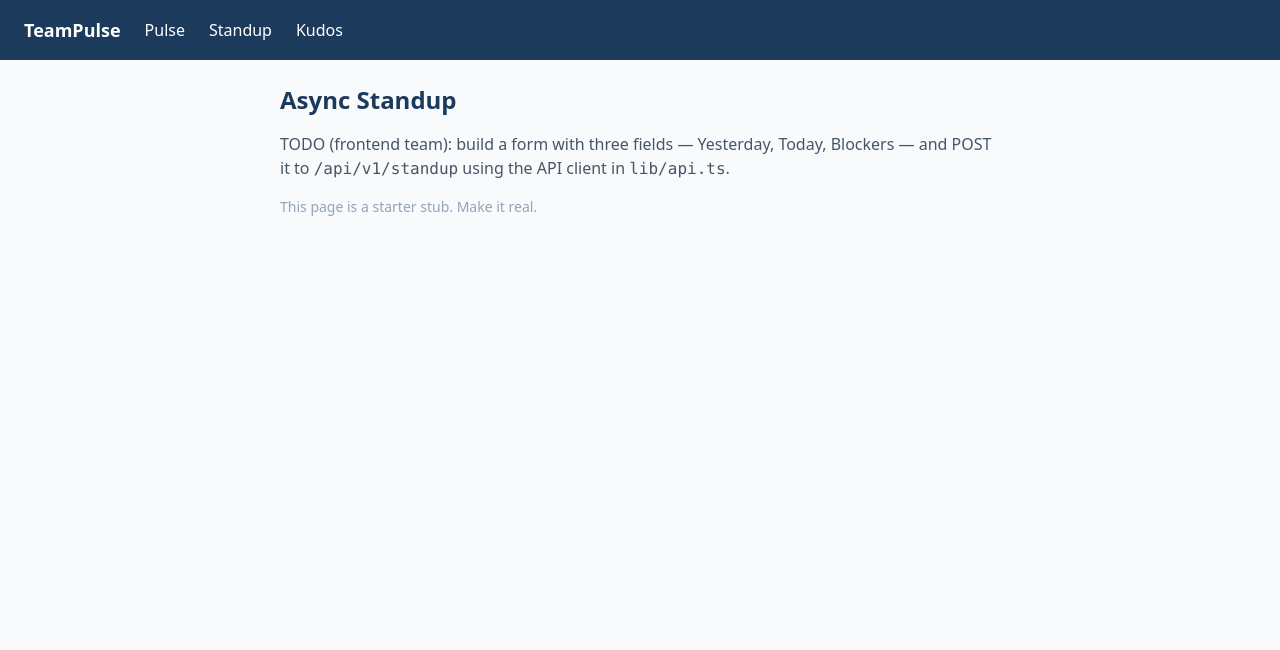
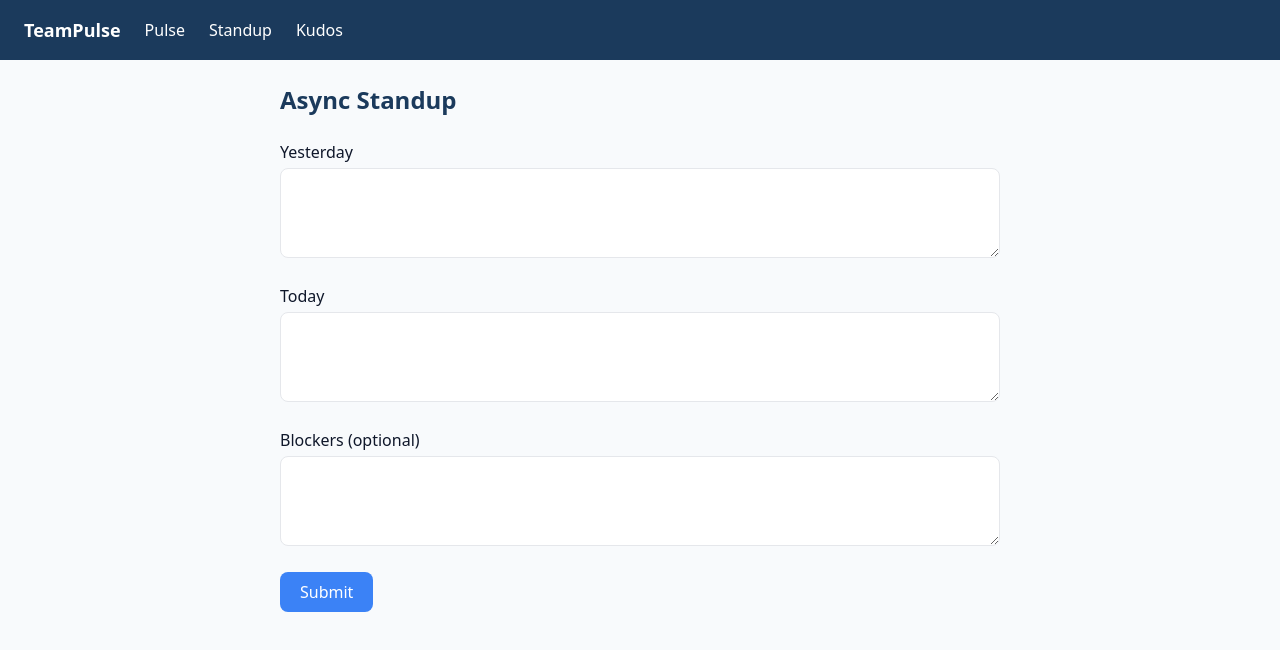
Before and after one commit to Vionex-Digital-Solutions/teampulse, a Next.js app in the folder web/: page /standup in a window 1280 px wide. Shown: the top 650 px of the page. Built offline with nearby package versions, Linux system fonts and the light colour scheme; no server answers.

Commit message:
Build standup page: yesterday/today/blockers form

```diff
--- a/web/app/standup/page.tsx
+++ b/web/app/standup/page.tsx
@@ -1,15 +1,75 @@
+"use client";
+
+import { useState } from "react";
+import { api } from "@/lib/api";
+
 export default function StandupPage() {
+  const [yesterday, setYesterday] = useState("");
+  const [today, setToday] = useState("");
+  const [blockers, setBlockers] = useState("");
+  const [status, setStatus] = useState<string>("");
+
+  async function handleSubmit(e: React.FormEvent) {
+    e.preventDefault();
+    setStatus("Submitting...");
+    try {
+      await api.submitStandup({
+        yesterday,
+        today,
+        blockers: blockers || undefined,
+      });
+      setStatus("✅ Standup submitted!");
+    } catch (err: any) {
+      // The backend endpoint is still a stub (NotImplementedError) —
+      // it will 500 until the backend team implements it.
+      setStatus(`❌ ${err.status}: ${err.message}`);
+    }
+  }
+
   return (
-    <div className="space-y-4">
+    <div className="space-y-6">
       <h1 className="text-2xl font-bold text-navy">Async Standup</h1>
-      <p className="text-slate-600">
-        TODO (frontend team): build a form with three fields — Yesterday,
-        Today, Blockers — and POST it to <code>/api/v1/standup</code> using the
-        API client in <code>lib/api.ts</code>.
-      </p>
-      <p className="text-slate-400 text-sm">
-        This page is a starter stub. Make it real.
-      </p>
+
+      <form onSubmit={handleSubmit} className="space-y-5">
+        <div>
+          <label className="block font-medium mb-1">Yesterday</label>
+          <textarea
+            value={yesterday}
+            onChange={(e) => setYesterday(e.target.value)}
+            className="w-full rounded-lg border p-2"
+            rows={3}
+          />
+        </div>
+
+        <div>
+          <label className="block font-medium mb-1">Today</label>
+          <textarea
+            value={today}
+            onChange={(e) => setToday(e.target.value)}
+            className="w-full rounded-lg border p-2"
+            rows={3}
+          />
+        </div>
+
+        <div>
+          <label className="block font-medium mb-1">Blockers (optional)</label>
+          <textarea
+            value={blockers}
+            onChange={(e) => setBlockers(e.target.value)}
+            className="w-full rounded-lg border p-2"
+            rows={3}
+          />
+        </div>
+
+        <button
+          type="submit"
+          className="bg-accent text-white px-5 py-2 rounded-lg font-medium"
+        >
+          Submit
+        </button>
+      </form>
+
+      {status && <p className="text-sm">{status}</p>}
     </div>
   );
 }
--- a/web/lib/api.ts
+++ b/web/lib/api.ts
@@ -43,11 +43,24 @@ export type PulseCreate = {
   note_ar?: string;
 };
 
+// ---- Standup ----
+export type StandupCreate = {
+  yesterday: string;
+  today: string;
+  blockers?: string;
+};
+
 export const api = {
   health: () => request<{ status: string }>("/health"),
 
   submitPulse: (data: PulseCreate) =>
     request("/api/v1/pulse", {
+      method: "POST",
+      body: JSON.stringify(data),
+    }),
+
+  submitStandup: (data: StandupCreate) =>
+    request("/api/v1/standup", {
       method: "POST",
       body: JSON.stringify(data),
     }),
```
Also changed, not shown: 1 other file (tests, documents, lock files or other folders).
